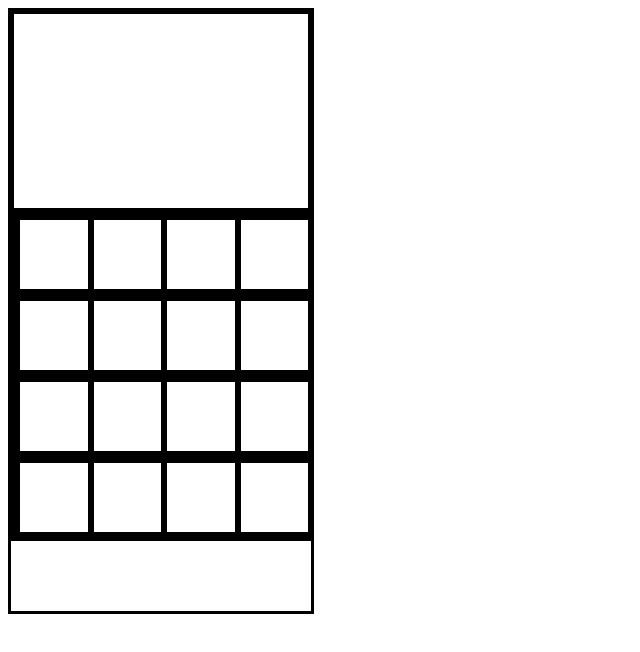
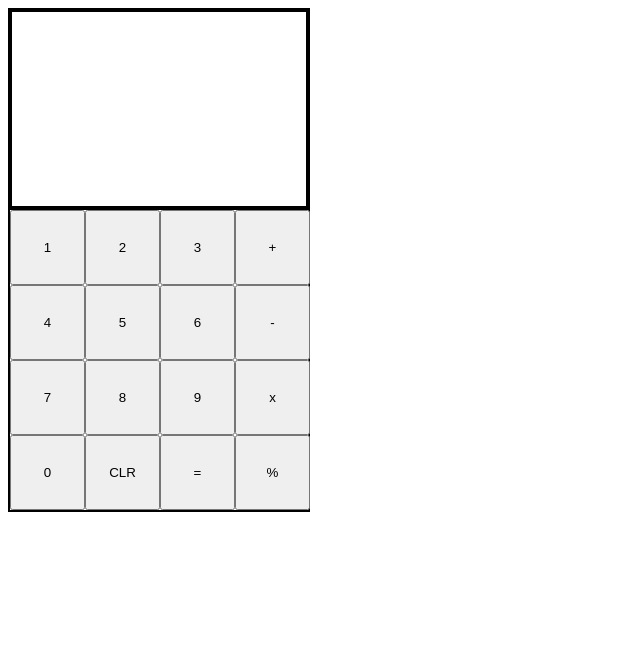
Before and after one commit to ellis-pothos/calculator, a plain HTML site: page index.html in a window 1280 px wide. Shown: the whole page, without its empty margins (0-640 px from the left). Drawn offline with Linux system fonts and the light colour scheme.

Commit message:
functions added to make calculator function

```diff
--- a/script.js
+++ b/script.js
@@ -1,21 +1,22 @@
+const display = [];
+// display.id = "display";
+
+function updateDisplay() {
+    const displayAsString = display.join("");
+    screen.textContent = displayAsString;
+    return displayAsString;
+}
+
+const a = [];
+const operator = [];
+const b = [];
+
 const container = document.querySelector("#container");
 container.classList.add("mainContainer");
 
     const screen = document.createElement("div");
     screen.classList.add("screen");
     container.appendChild(screen);
-
-        const input1stNum = document.createElement("div");
-        input1stNum.classList.add("input");
-        screen.appendChild(input1stNum);
-
-        const inputOperator = document.createElement("div");
-        inputOperator.classList.add("input");
-        screen.appendChild(inputOperator);
-
-        const input2ndNum = document.createElement("div");
-        input2ndNum.classList.add("input");
-        screen.appendChild(input2ndNum);
 
     const buttonContainer = document.createElement("div");
     buttonContainer.classList.add("buttonContainer");
@@ -25,85 +26,157 @@ container.classList.add("mainContainer");
         buttonRowTop.classList.add("buttonRow");
         buttonContainer.appendChild(buttonRowTop);
 
-            const button1 = document.createElement("div");
+            const button1 = document.createElement("button");
             button1.classList.add("button");
+            button1.textContent = "1";
             buttonRowTop.appendChild(button1);
 
-            const button2 = document.createElement("div");
+                button1.addEventListener(`click`, () => {
+                    display.push("1");
+                    updateDisplay();
+                });
+
+
+            const button2 = document.createElement("button");
             button2.classList.add("button");
+            button2.textContent = "2";
+
+                button2.addEventListener(`click`, () => {
+                    display.push("2");
+                });
             buttonRowTop.appendChild(button2);
 
-            const button3 = document.createElement("div");
+            const button3 = document.createElement("button");
             button3.classList.add("button");
+            button3.textContent = "3";
+
+                button3.addEventListener(`click`, () => {
+                    display.push("3");
+                });
             buttonRowTop.appendChild(button3);
 
-            const buttonAdd = document.createElement("div");
+            const buttonAdd = document.createElement("button");
             buttonAdd.classList.add("button");
+            buttonAdd.textContent = "+";
+
+                buttonAdd.addEventListener(`click`, () => {
+                    buttonAdd.style.backgroundColor = "black";
+                    display.push("+");
+                });
             buttonRowTop.appendChild(buttonAdd);
 
         const buttonRow2 = document.createElement("div");
         buttonRow2.classList.add("buttonRow");
         buttonContainer.appendChild(buttonRow2);
 
-            const button4 = document.createElement("div");
+            const button4 = document.createElement("button");
             button4.classList.add("button");
+            button4.textContent = "4";
+
+                button4.addEventListener(`click`, () => {
+                    a.push("4");
+                });
             buttonRow2.appendChild(button4);
 
-            const button5 = document.createElement("div");
+            const button5 = document.createElement("button");
             button5.classList.add("button");
+            button5.textContent = "5";
+
+                button5.addEventListener(`click`, () => {
+                    a.push("5");
+                });
             buttonRow2.appendChild(button5);
 
-            const button6 = document.createElement("div");
+            const button6 = document.createElement("button");
             button6.classList.add("button");
+            button6.textContent = "6";
+
+                button6.addEventListener(`click`, () => {
+                    a.push("6");
+                });
             buttonRow2.appendChild(button6);
 
-            const buttonMinus = document.createElement("div");
+            const buttonMinus = document.createElement("button");
             buttonMinus.classList.add("button");
+            buttonMinus.textContent = "-";
+
+                buttonMinus.addEventListener(`click`, () => {
+                    buttonMinus.style.backgroundColor = "black";
+                    operator.push("-");
+                });
             buttonRow2.appendChild(buttonMinus);
 
         const buttonRow3 = document.createElement("div");
         buttonRow3.classList.add("buttonRow");
         buttonContainer.appendChild(buttonRow3);
 
-            const button7 = document.createElement("div");
+            const button7 = document.createElement("button");
             button7.classList.add("button");
+            button7.textContent = "7";
+
+                button7.addEventListener(`click`, () => {
+                    a.push("7");
+                });
             buttonRow3.appendChild(button7);
 
-            const button8 = document.createElement("div");
+            const button8 = document.createElement("button");
             button8.classList.add("button");
+            button8.textContent = "8";
+
+                button8.addEventListener(`click`, () => {
+                    a.push("8");
+                });
             buttonRow3.appendChild(button8);
 
-            const button9 = document.createElement("div");
+            const button9 = document.createElement("button");
             button9.classList.add("button");
+            button9.textContent = "9";
+
+                button9.addEventListener(`click`, () => {
+                    a.push("9");
+                });
             buttonRow3.appendChild(button9);
 
-            const buttonMultiply = document.createElement("div");
+            const buttonMultiply = document.createElement("button");
             buttonMultiply.classList.add("button");
+            buttonMultiply.textContent = "x";
+
+                buttonMultiply.addEventListener(`click`, () => {
+                    buttonMultiply.style.backgroundColor = "black";
+                    operator.push("*");
+                });
             buttonRow3.appendChild(buttonMultiply);
 
         const buttonRow4 = document.createElement("div");
         buttonRow4.classList.add("buttonRow");
         buttonContainer.appendChild(buttonRow4);
 
-            const button0 = document.createElement("div");
+            const button0 = document.createElement("button");
             button0.classList.add("button");
+            button0.textContent = "0";
             buttonRow4.appendChild(button0);
 
-            const buttonDecimal = document.createElement("div");
-            buttonDecimal.classList.add("button");
-            buttonRow4.appendChild(buttonDecimal);
+            const buttonClear = document.createElement("button");
+            buttonClear.classList.add("button");
+            buttonClear.textContent = "CLR";
+            buttonRow4.appendChild(buttonClear);
 
-            const buttonEqual = document.createElement("div");
+            const buttonEqual = document.createElement("button");
             buttonEqual.classList.add("button");
+            buttonEqual.textContent = "=";
             buttonRow4.appendChild(buttonEqual);
 
-            const buttonDivide = document.createElement("div");
+            const buttonDivide = document.createElement("button");
             buttonDivide.classList.add("button");
+            buttonDivide.textContent = "%";
+
+                buttonDivide.addEventListener(`click`, () => {
+                    buttonDivide.style.backgroundColor = "black";
+                    operator.push("/");
+                });
             buttonRow4.appendChild(buttonDivide);
 
-// const a
-// const operator
-// const b
+
 
 const add = function(a, b) {
     return a + b;
@@ -120,3 +193,17 @@ const add = function(a, b) {
   const divide = function (a, b) {
     return a / b;
   }
+
+  const operate = function(a, operator, b) {
+    if (operator = "+") {
+        return a + b;
+    } else if (operator = "-") {
+        return a - b;
+    } else if (operator = "/") {
+        return a / b;
+    } else if (operator = "x") {
+        return a * b;
+    } else {
+        return "ERROR";
+    }
+  };
--- a/styles.css
+++ b/styles.css
@@ -1,44 +1,51 @@
 .mainContainer {
     border-style: solid;
     border-color: black;
-    border-width: 3px;
+    border-width: 1px;
     width: 300px;
-    height: 600px;
+    /* height: 600px; */
+    /* display: flex;
+    flex-direction: column;
+    align-items: stretch; */
 
 }
 
 .screen{
-    display: flex;
     box-sizing: border-box;
     border-style: solid;
     border-color: black;
     border-width: 3px;
     width: 300px;
     height: 200px;
+    font-family:'Lucida Sans', 'Lucida Sans Regular', 'Lucida Grande', 'Lucida Sans Unicode', Geneva, Verdana, sans-serif;
+    font-size: 2.5em;
+    text-align: end;
+    vertical-align: text-bottom;
 }
 
 .buttonContainer {
     box-sizing: border-box;
     border-style: solid;
     border-color: black;
-    border-width: 3px;
+    border-width: 1px;
     width: 300px;
 }
 
 .buttonRow{
     display: flex;
     box-sizing: border-box;
-    border-style: solid;
+    /* border-style: solid;
     border-color: black;
-    border-width: 3px;
+    border-width: 3px; */
     width: 300px;
 }
 
 .button {
-    border-style: solid;
-    border-color: black;
-    border-width: 3px;
+    /* border-style: solid;
+    border-color: grey;
+    border-width: 1px; */
     box-sizing: border-box;
     width: 75px;
     height: 75px;
+    /* border-radius: 50%; */
 }
```
